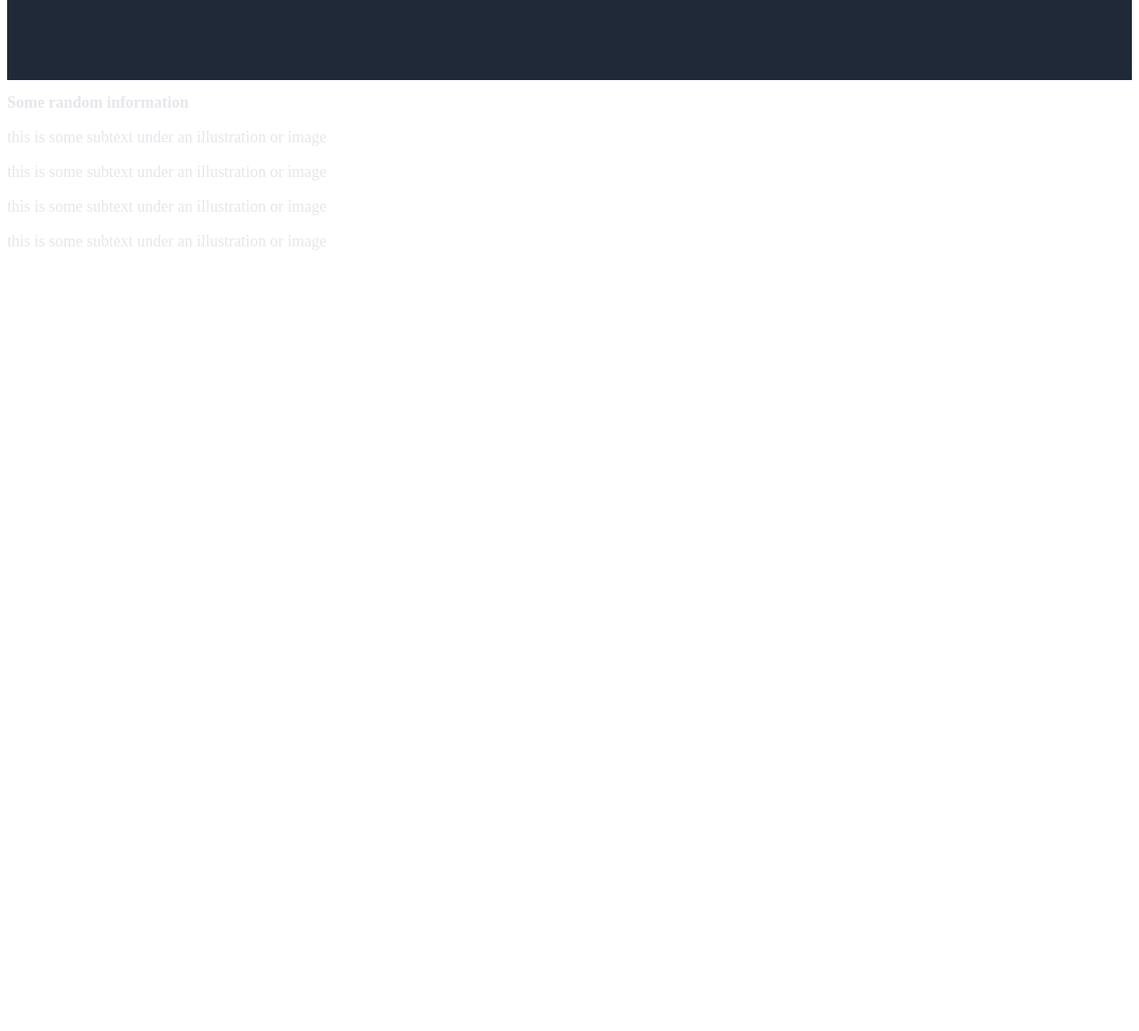
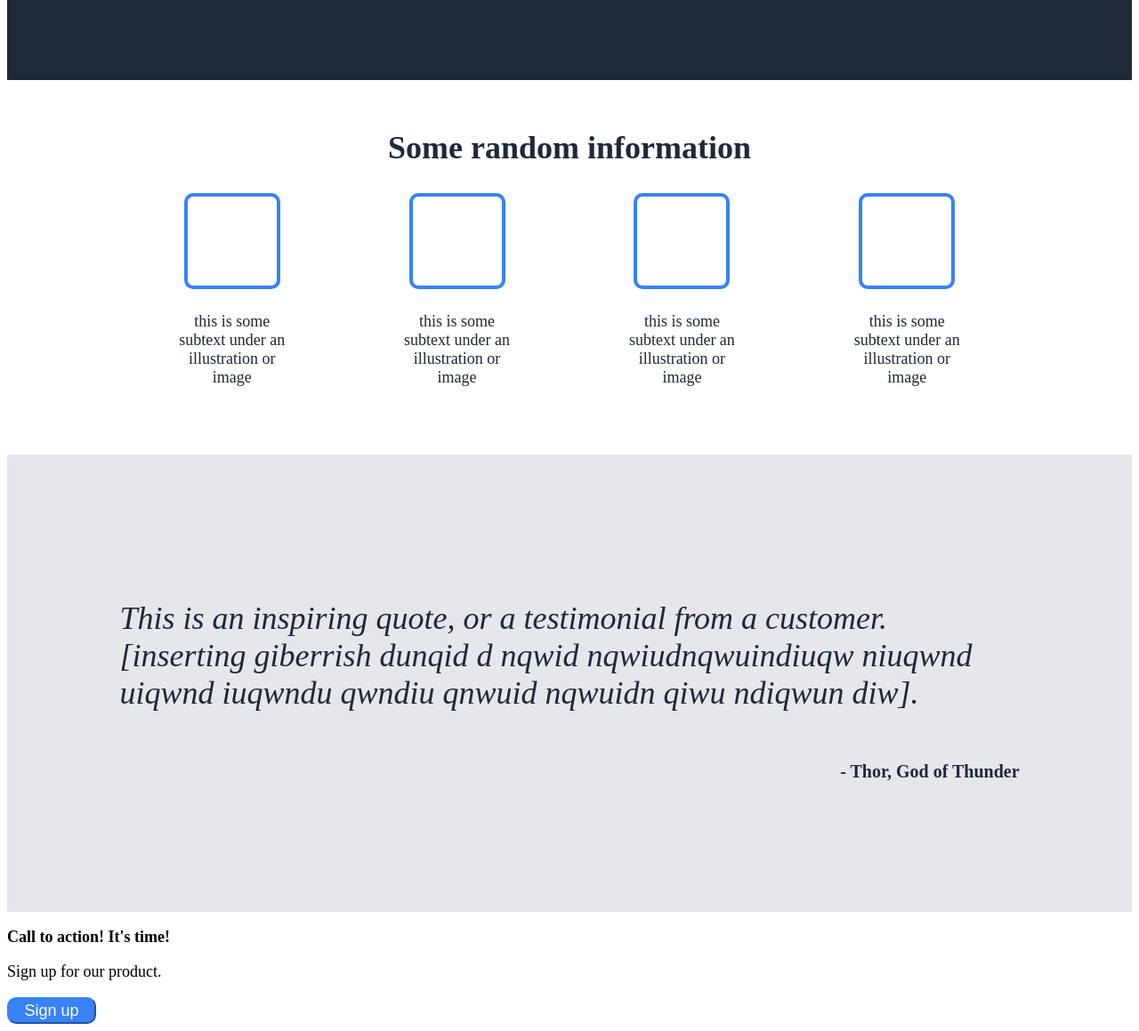
Before and after one commit to Evilgoose22/Landing-Page-Odin, a plain HTML site: page index.html in a window 1280 px wide. Shown: the part 502-1661 px from the top of the page at 89% size. Before the commit the page ends 802 px from the top, so only its background shows below. Drawn offline with Linux system fonts and the light colour scheme.

Commit message:
Uploading Containers 1 & 2
Information included for random information, pictures, quotes and other features for the website.

```diff
--- a/index.html
+++ b/index.html
@@ -31,26 +31,53 @@
       </div>
     </header>
     <div class="container-1">
+      <div class="container-1-title">
         <h2>Some random information</h2>
+      </div>
+      <div class="containers-1">
         <div class="img-container">
           <div class="img"></div>
-        <p class="grey">this is some subtext under an illustration or image</p>
+          <p class="text-container-1">
+            this is some subtext under an illustration or image
+          </p>
         </div>
         <div class="img-container">
           <div class="img"></div>
-        <p class="grey">this is some subtext under an illustration or image</p>
+          <p class="text-container-1">
+            this is some subtext under an illustration or image
+          </p>
         </div>
         <div class="img-container">
           <div class="img"></div>
-        <p class="grey">this is some subtext under an illustration or image</p>
+          <p class="text-container-1">
+            this is some subtext under an illustration or image
+          </p>
         </div>
         <div class="img-container">
           <div class="img"></div>
-        <p class="grey">this is some subtext under an illustration or image</p>
+          <p class="text-container-1">
+            this is some subtext under an illustration or image
+          </p>
         </div>
       </div>
-    <div class="container-2"></div>
-    <div class="container-3"></div>
+    </div>
+    <div class="container-2">
+      <p class="quote">
+        This is an inspiring quote, or a testimonial from a customer. [inserting
+        giberrish dunqid d nqwid nqwiudnqwuindiuqw niuqwnd uiqwnd iuqwndu qwndiu
+        qnwuid nqwuidn qiwu ndiqwun diw].
+      </p>
+      <p class="author">- Thor, God of Thunder</p>
+    </div>
+    <div class="container-3">
+      <div class="banner-3">
+        <div class="text-banner-3">
+          <h3>Call to action! It's time!</h3>
+          <p class="b3">Sign up for our product.</p>
+        </div>
+        <div class="button-3"><button>Sign up</button></div>
+      </div>
+    </div>
     <footer></footer>
   </body>
 </html>
--- a/styles/styles.css
+++ b/styles/styles.css
@@ -1,17 +1,18 @@
 /* Base Styles */
 * {
     font-size: 18px;
-    color: #E5E7EB;
 }
 
 a {
     text-decoration: none;
+    color: #E5E7EB;
 }
 
 /* Header */
 header{
     background-color: #1F2937;
     padding: 2% 10%;
+    color: #E5E7EB;
 }
 
 .banner {
@@ -73,22 +74,66 @@ button {
 
 /* Container 1 */
 .container-1 {
-    xxx
+    display: flex;
+    flex-direction: column;
+    color: #1F2937;
+    padding: 2% 10% 4% 10%;
+    align-items: center;
+}
+
+.containers-1 {
+    display: flex;
+    flex-direction: row;
+    color: #1F2937;
+
 }
 
 .img-container{
-    xxx
+    display: flex;
+    flex-direction: column;
+    flex-wrap: nowrap;
+    justify-content: center;
+    align-items: center;
 }
 
 .img {
-    xxx
+    height: 100px;
+    width: 100px;
+    border: 4px solid #3882F6;
+    border-radius: 10px;
 }
 
-p.grey {
-    xxx
+h2 {
+    font-size: 36px;
 }
+
+.text-container-1 {
+    padding: 8px 56px;
+    text-align: center;
+}
+
+
 /* Container 2 */
+.container-2 {
+    background-color: #E5E7EB;
+    color: #1F2937;
+    display: flex;
+    flex-direction: column;
+    padding: 10% 10% 10% 10%;
+}
 
+.quote {
+    font-size: 36px;
+    font-style: italic;
+    justify-content: flex-start;
+}
+
+.author {
+    font-size: 20px;
+    font-weight: bold;
+    display: flex;
+    justify-content: flex-end;
+}
 
 /* Container 3 */
 
```
Lines whose indentation alone changed are shown as unchanged.
